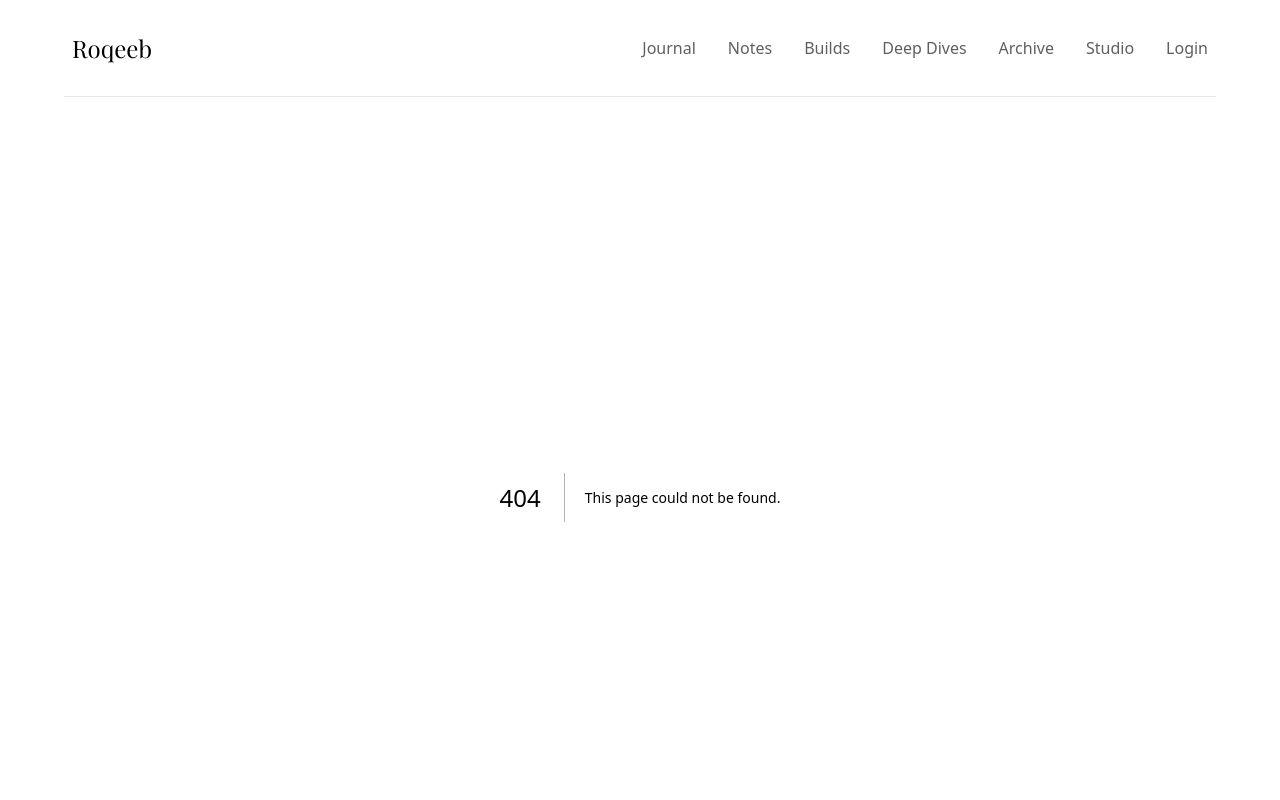
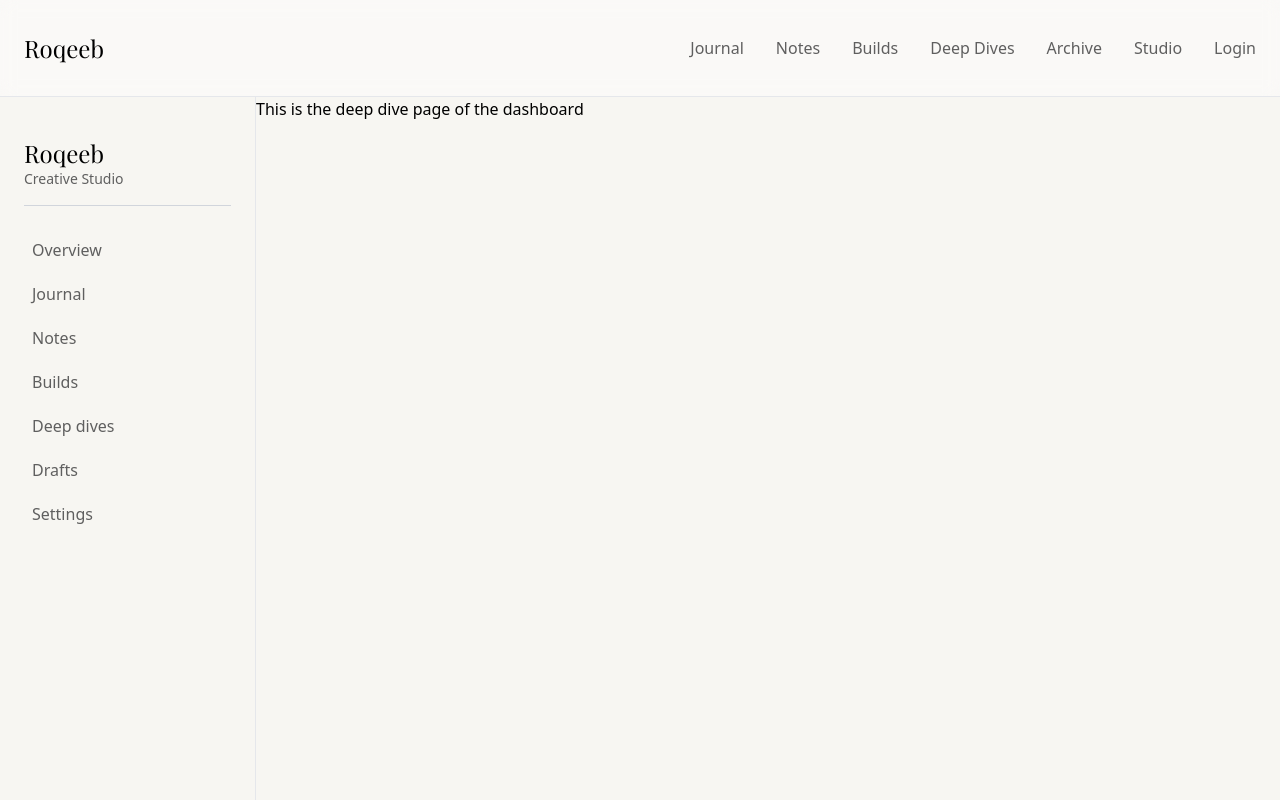
Before and after one commit to Roqeeb-dev/digital-journal, a Next.js app: page /dashboard/deep-dives in a window 1280 px wide. Before the commit this address had no page. Shown: the top 800 px of the page. Built offline with nearby package versions, Linux system fonts and the light colour scheme.

Commit message:
created the dashboard layout

```diff
--- /dev/null
+++ b/app/dashboard/builds/page.tsx
@@ -0,0 +1,7 @@
+export default function Page() {
+  return (
+    <div>
+      <h1>This is the build page of the dashboard</h1>
+    </div>
+  );
+}
--- /dev/null
+++ b/app/dashboard/deep-dives/page.tsx
@@ -0,0 +1,7 @@
+export default function Page() {
+  return (
+    <div>
+      <h1>This is the deep dive page of the dashboard</h1>
+    </div>
+  );
+}
--- /dev/null
+++ b/app/dashboard/drafts/page.tsx
@@ -0,0 +1,7 @@
+export default function Page() {
+  return (
+    <div>
+      <h1>This is the draft page of the dashboard</h1>
+    </div>
+  );
+}
--- /dev/null
+++ b/app/dashboard/journal/page.tsx
@@ -0,0 +1,7 @@
+export default function Page() {
+  return (
+    <div>
+      <h1>This is the journal page of the dashboard</h1>
+    </div>
+  );
+}
--- /dev/null
+++ b/app/dashboard/notes/page.tsx
@@ -0,0 +1,7 @@
+export default function Page() {
+  return (
+    <div>
+      <h1>This is the notes page of the dashboard</h1>
+    </div>
+  );
+}
--- /dev/null
+++ b/app/dashboard/settings/page.tsx
@@ -0,0 +1,7 @@
+export default function Page() {
+  return (
+    <div>
+      <h1>This is the settings page of the dashboard</h1>
+    </div>
+  );
+}
--- a/components/Dashboxes.tsx
+++ b/components/Dashboxes.tsx
@@ -13,7 +13,10 @@ export default function Dashboxes() {
   return (
     <section className="grid grid-cols-1 md:grid-cols-2 lg:grid-cols-3 gap-6">
       {details.map((d, idx) => (
-        <div key={idx} className="px-6 py-4 border border-gray-300 rounded-lg">
+        <div
+          key={idx}
+          className="px-6 py-4 border border-gray-300 rounded-lg bg-surface/20"
+        >
           <p className={`${playfair.className} text-2xl mb-1`}>{d.count}</p>
           <p className="text-sm text-secondary-text">{d.text}</p>
         </div>
--- a/components/Navbar.tsx
+++ b/components/Navbar.tsx
@@ -30,7 +30,7 @@ export default function Navbar() {
   }
 
   return (
-    <header className="relative px-5 md:px-2 backdrop-blur sticky top-0 max-w-6xl mx-auto py-4 md:py-8 flex items-center justify-between border-b border-gray-200">
+    <header className="relative px-6 backdrop-blur sticky top-0 py-4 md:py-8 flex items-center justify-between border-b border-gray-200">
       <Logo />
 
       <nav className="hidden md:flex items-center gap-8">
--- a/components/Sidebar.tsx
+++ b/components/Sidebar.tsx
@@ -18,13 +18,13 @@ export default function Sidebar() {
   const pathname = usePathname();
 
   return (
-    <main className="w-64 border-r border-gray-200 p-4">
-      <section className="mb-6">
+    <main className="w-64 border-r border-gray-200 p-6">
+      <section className="mb-6 border-b border-gray-300 py-4">
         <Logo />
         <p className="text-sm/5 text-secondary-text">Creative Studio</p>
       </section>
 
-      <section className="flex flex-col justify-center gap-2">
+      <section className="flex flex-col justify-center gap-1">
         {sideLinks.map(({ text, to }, idx) => {
           const isActive = pathname === to;
 
```
